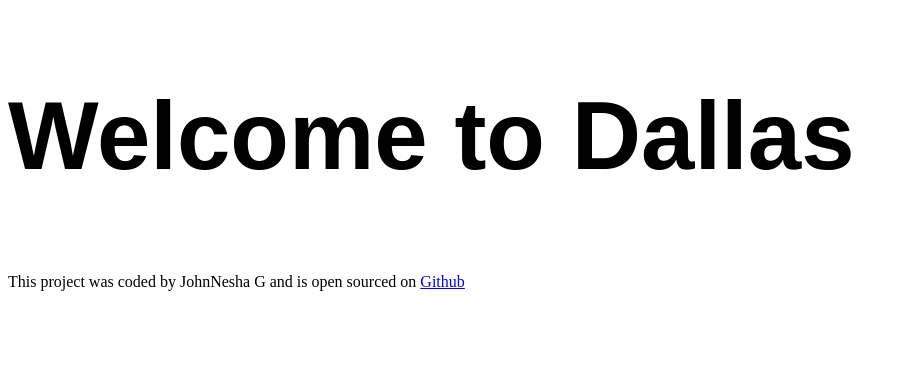
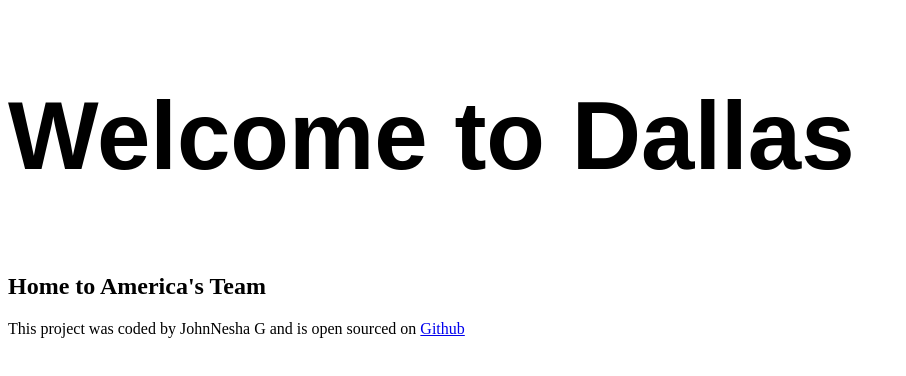
Before and after one commit to JohnNesha/TravelProject, a plain HTML site: page Dallas Project/index.html in a window 1280 px wide. Shown: the whole page, without its empty margins (0-906 px from the left). Drawn offline with Linux system fonts and the light colour scheme.

Commit message:
Update index.html

```diff
--- a/Dallas Project/index.html
+++ b/Dallas Project/index.html
@@ -8,6 +8,7 @@
   </head>
   <body>
     <h1>Welcome to Dallas</h1>
+    <h2>Home to America's Team</h2>
     <footer>
       This project was coded by JohnNesha G and is open sourced on
       <a href="https://github.com/JohnNesha/TravelProject" target="_blank"
```
